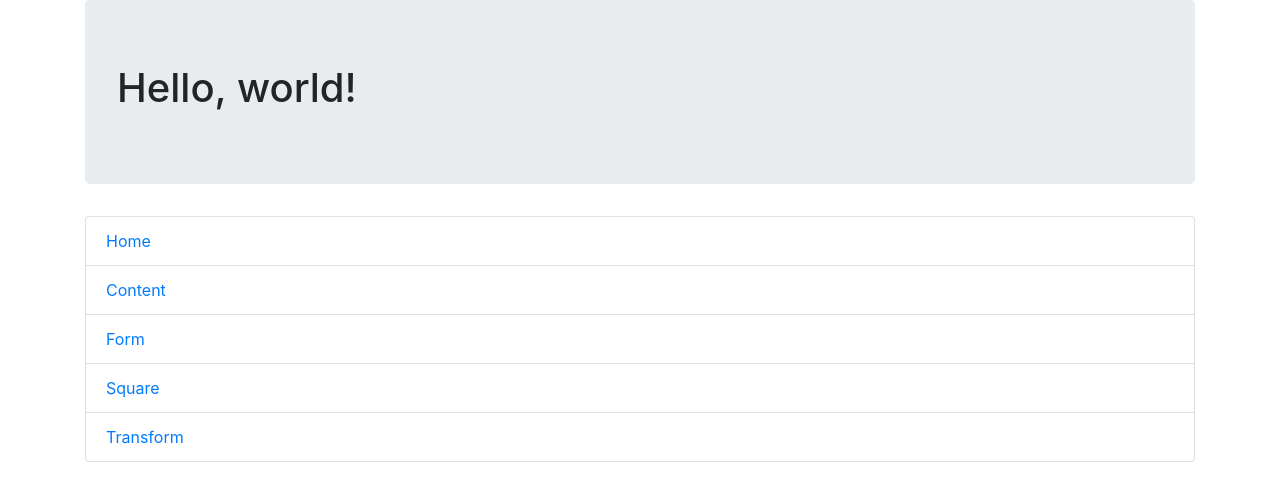
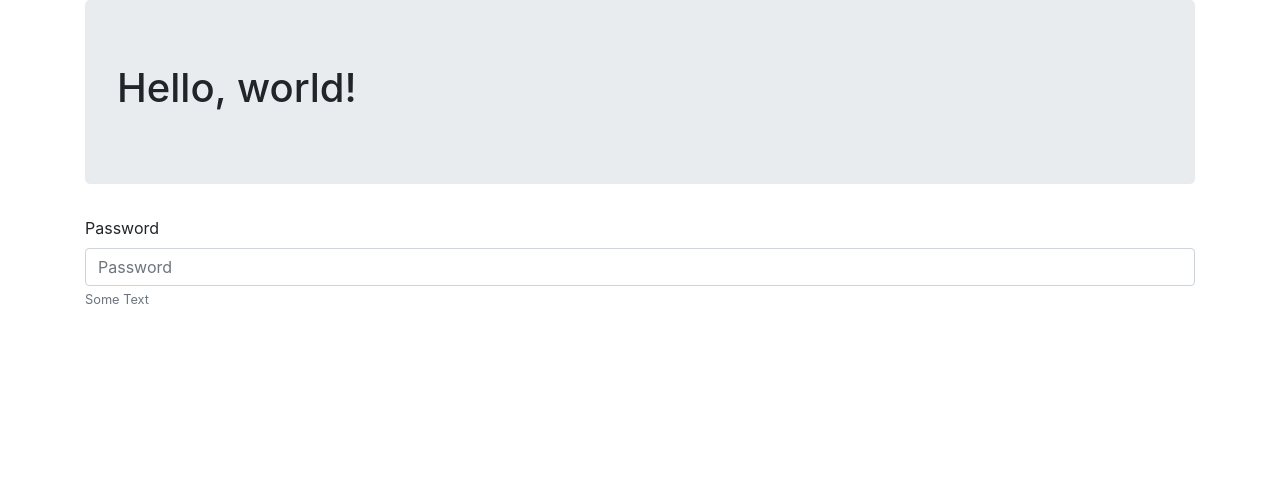
Before and after one commit to bettyeverett/react-testing-app, a React (Create React App) app: page /passwordstrength in a window 1280 px wide. Shown: the top 498 px of the page. Built offline with nearby package versions, Linux system fonts and the light colour scheme.

Commit message:
Creating a PasswordStrength component from a bootstrap Form component, which checks the strength of your password and turns from red to orange to green upon input length increasing.

```diff
--- a/src/App.js
+++ b/src/App.js
@@ -11,9 +11,10 @@ import Paragraph from "./stuff/Paragraph";
 import Form from "./Form";
 import Square from "./stuff/Square";
 import Transform from "./form/Transform";
-import Footer from "./stuff/Footer";
+// import Footer from "./stuff/Footer";
 import Progress from "./pbcomponents/Progress";
 import CatchMe from "./pbcomponents/CatchMe";
+import PasswordStrength from "./pbcomponents/PasswordStrength";
 
 // use the Header component as if it was an HTML element
 const App = () => (
@@ -23,9 +24,10 @@ const App = () => (
             <Route exact path="/content" component={ Paragraph }/>
             <Route exact path="/form" component={ Form } />
             <Route exact path="/progress" component={ Progress } />
+            <Route exact path="/passwordstrength" component={ PasswordStrength } />
             <Route exact path="/catchme" render={ () => (
                 <CatchMe
-        jump="100"
+                    jump={ 100 }
                 /> ) }
             />
 
@@ -44,7 +46,7 @@ const App = () => (
 
             ) } />
 
-    <Footer />
+            {/* <Footer /> */}
 
         </>
     </Router>
--- a/src/pbcomponents/CatchMe.js
+++ b/src/pbcomponents/CatchMe.js
@@ -21,7 +21,7 @@ class CatchMe extends Component {
         let { jump } = this.props;
 
         this.setState( {
-            yposition: yposition + +jump,
+            yposition: yposition + jump,
         } );
 
     }
--- /dev/null
+++ b/src/pbcomponents/PasswordStrength.js
@@ -0,0 +1,86 @@
+// Using only React Bootstrap components (there shouldn't be any HTML elements), create a <PasswordStrength> component. It should contain an value with the type password. The background styling should change depending on the length of the password:
+
+// If it's empty the background shouldn't have styling.
+// If it's less than 9 it should be red.
+// If it's less than 16 it should be orange.
+// If it's 16 or more then it should be green.
+import React, { Component } from "react";
+
+import { Form } from "react-bootstrap";
+
+class PasswordStrength extends Component {
+
+    constructor(props){
+        super(props);
+
+        this.state = {
+            value: "",
+        }
+
+        this.handleChange = this.handleChange.bind(this);
+
+    }
+
+    handleChange(e) {
+
+        let value = e.currentTarget.value;
+
+        this.setState( {
+            value: value,
+        } );
+
+    }
+
+    lengthCheck(length) {
+        if (length < 9) {
+            return "red";
+        } else if (length < 16) {
+            return "orange";
+        } else {
+            return "green";
+        }
+    }
+
+    backgroundColour() {
+
+        let { value } = this.state;
+
+        let length = value.length;
+
+        if (length > 0) {
+            return "backgroundColor: " + this.lengthCheck(value.length);
+        }
+
+    }
+
+    render() {
+
+        let { value } = this.state;
+
+        let style = this.backgroundColour();
+
+        return(
+
+            <Form>
+                <Form.Group controlId="formBasicPassword">
+                    <Form.Label>Password</Form.Label>
+                    <Form.Control
+                        type="password"
+                        placeholder="Password"
+                        handleChange={ this.handleChange }
+                        value={ value }
+                        style={ style }
+                    />
+                    <Form.Text className="text-muted">
+                        Some Text
+                    </Form.Text>
+                </Form.Group>
+            </Form>
+
+        );
+
+    }
+
+}
+
+export default PasswordStrength;
```
Lines whose indentation alone changed are shown as unchanged.
